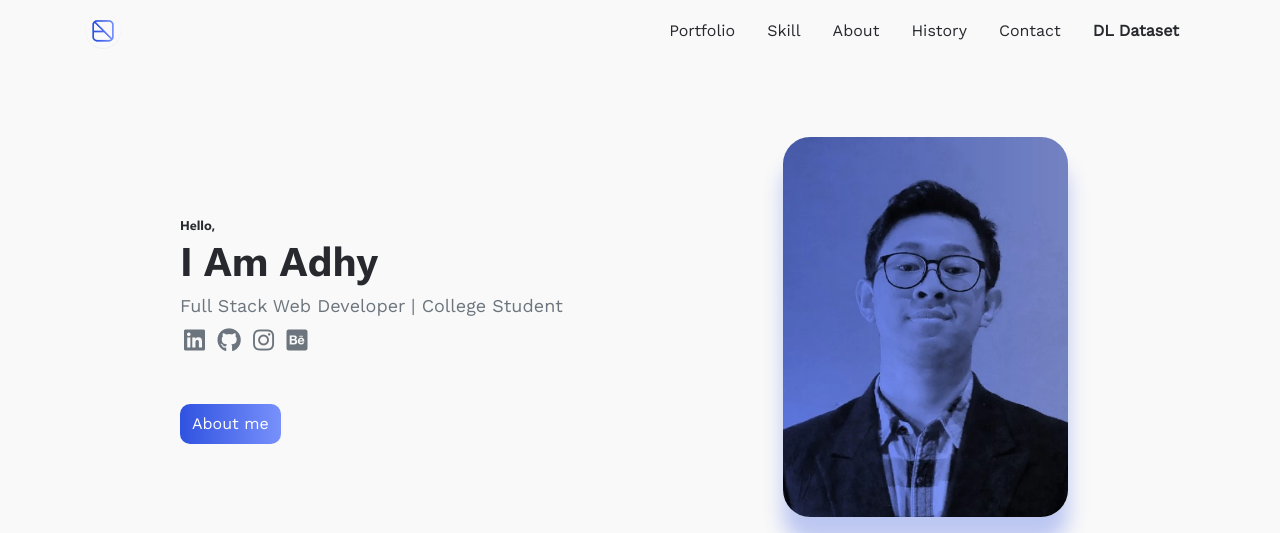
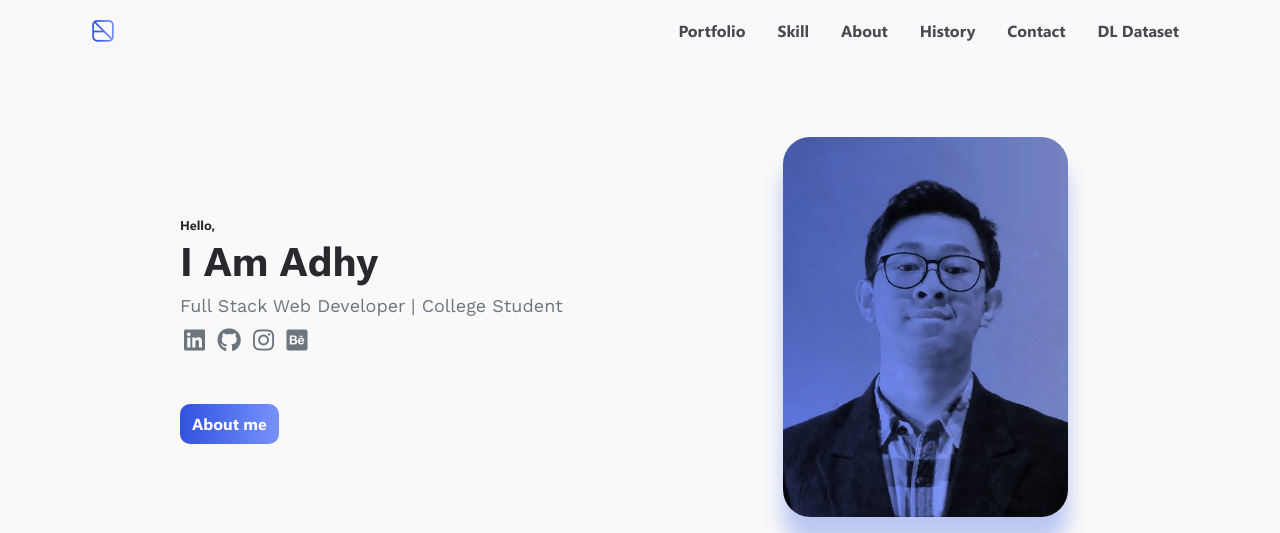
Before and after one commit to AdhyWiranto44/my_web_profile, a Node server app: page / in a window 1280 px wide. Shown: the top 533 px of the page. Run offline with Node 20, Linux system fonts and the light colour scheme; some libraries are stand-ins or nearby versions.

Commit message:
Update jumbotron image style, change navbar link font style to bold

```diff
--- a/index.html
+++ b/index.html
@@ -47,7 +47,7 @@
                     <a class="nav-item nav-link mx-2" href="#about">About</a>
                     <a class="nav-item nav-link mx-2" href="#history">History</a>
                     <a class="nav-item nav-link mx-2" href="#contactme">Contact</a>
-                    <a class="nav-item nav-link mx-2 font-weight-bold" href="https://drive.google.com/drive/folders/1WKvKRcrMdh7_JgOnMgWJJNn8xLs0h8-b?usp=sharing">DL Dataset</a>
+                    <a class="nav-item nav-link mx-2" href="https://drive.google.com/drive/folders/1WKvKRcrMdh7_JgOnMgWJJNn8xLs0h8-b?usp=sharing">DL Dataset</a>
                 </div>
             </div>
         </div>
@@ -66,7 +66,7 @@
                     <a class="nav-item nav-link mx-2" href="#about">About</a>
                     <a class="nav-item nav-link mx-2" href="#history">History</a>
                     <a class="nav-item nav-link mx-2" href="#contactme">Contact</a>
-                    <a class="nav-item nav-link mx-2 font-weight-bold" href="https://drive.google.com/drive/folders/1WKvKRcrMdh7_JgOnMgWJJNn8xLs0h8-b?usp=sharing">DL Dataset</a>
+                    <a class="nav-item nav-link mx-2" href="https://drive.google.com/drive/folders/1WKvKRcrMdh7_JgOnMgWJJNn8xLs0h8-b?usp=sharing">DL Dataset</a>
                 </div>
             </div>
         </div>
--- a/public/css/style.css
+++ b/public/css/style.css
@@ -62,11 +62,11 @@ img {
 }
 
 a.nav-item {
-    font-family: "Work Sans", Arial, sans-serif;
+    font-family: "Segoe UI Bold", Arial, sans-serif;
 }
 
 a.nav-link {
-    color: #28292e !important;
+    color: #484a52 !important;
     transition: 0.3s;
 }
 
@@ -83,6 +83,7 @@ a.nav-link:hover {
     margin-top: 75px;
     margin-bottom: 75px;
     box-shadow: 0 25px 20px rgba(47, 82, 224, 0.3);
+    transition: .3s;
 }
 
 .jumbotronTitle {
@@ -290,6 +291,11 @@ footer .border-top {
         margin-bottom: -18px;
     }
 
+    .jumbotronImg:hover {
+        margin-top: 65px;
+        box-shadow: 0 35px 35px rgba(47, 82, 224, 0.2);
+    }
+
     a.contactMe {
         text-align: right !important;
     }
```
